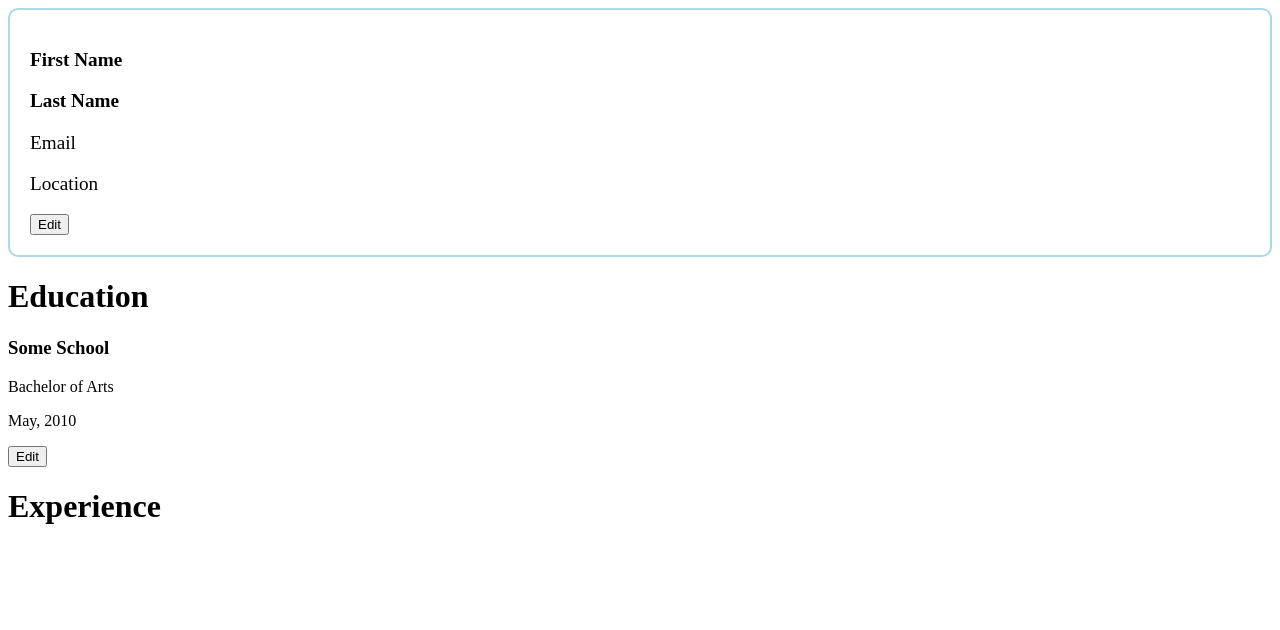
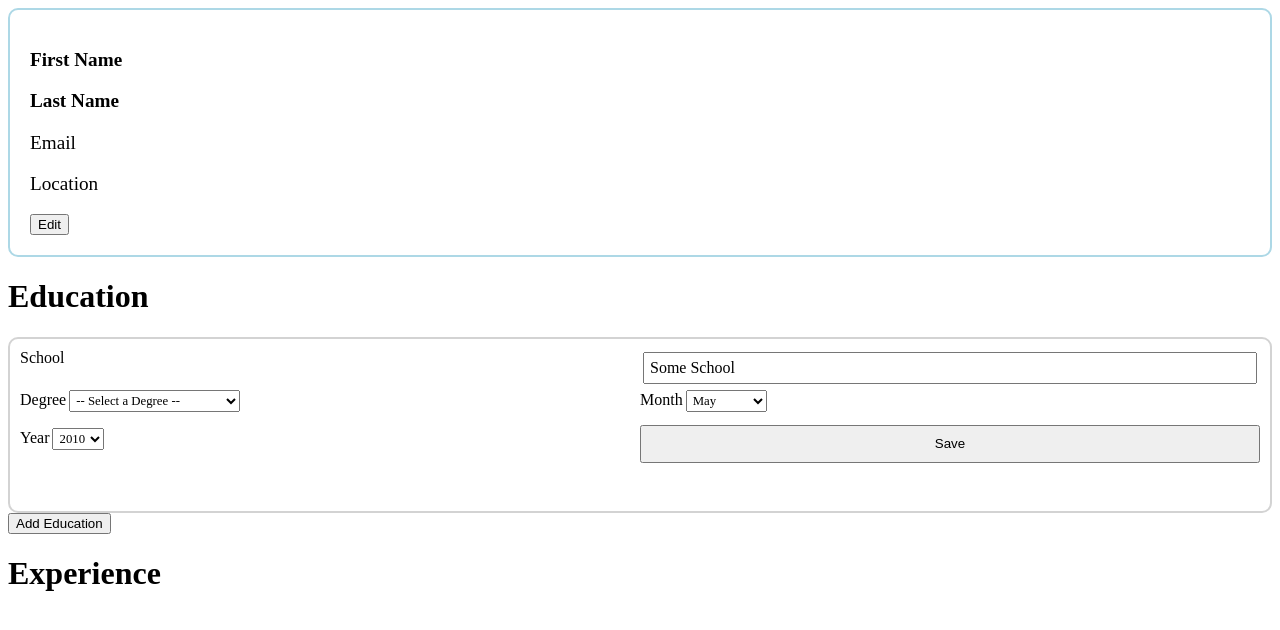
Before and after one commit to weboffools/cv-app, a React (Vite) app: page / in a window 1280 px wide. Shown: the top 630 px of the page. Built offline with nearby package versions, Linux system fonts and the light colour scheme; the HTML template or start-up script is replaced by a standard one.

Commit message:
Add handleNewSchool functionality and uuids

```diff
--- a/src/components/Education.jsx
+++ b/src/components/Education.jsx
@@ -1,10 +1,11 @@
 import School from './School';
 import { useState } from 'react';
+import { v4 as uuidv4 } from 'uuid';
 
 export default function Education() {
   const [edus, setEdus] = useState([
     {
-      id: '0',
+      id: uuidv4(),
       name: 'Some School',
       degree: 'Bachelor of Arts',
       month: 'May',
@@ -12,11 +13,21 @@ export default function Education() {
     },
   ]);
 
+  function handleNewSchool() {
+    setEdus([...edus, {
+      id: uuidv4(),
+      name: '',
+      degree: '',
+      month: '',
+      year: '',
+    }])
+  }
+
   const schools = edus.map((edu) => (
     <School
       edus={edus}
       key={edu.id}
-      addSchool={setEdus}
+      editSchool={setEdus}
       schoolId={edu.id}
       schoolName={edu.name}
       degreeGranted={edu.degree}
@@ -28,6 +39,9 @@ export default function Education() {
     <div className="education">
       <h1>Education</h1>
       <div>{schools}</div>
+      <button
+        onClick={handleNewSchool}
+    >Add Education</button>
     </div>
   );
 }
--- a/src/components/School.jsx
+++ b/src/components/School.jsx
@@ -5,17 +5,17 @@ import { useState, useId } from 'react';
 
 export default function School({
   edus,
-  addSchool,
+  editSchool,
   schoolId,
   schoolName,
   degreeGranted,
   monthComplete,
   yearComplete,
 }) {
-  const [isEditable, setIsEditable] = useState(false);
+  const [isEditable, setIsEditable] = useState(true);
 
   function handleChange(e, schoolId, property) {
-    addSchool(
+    editSchool(
       edus.map((edu) => {
         if (edu.id === schoolId) {
           return { ...edu, [property]: e.target.value };
```
Also changed, not shown: 1 other file (tests, documents, lock files or other folders).
